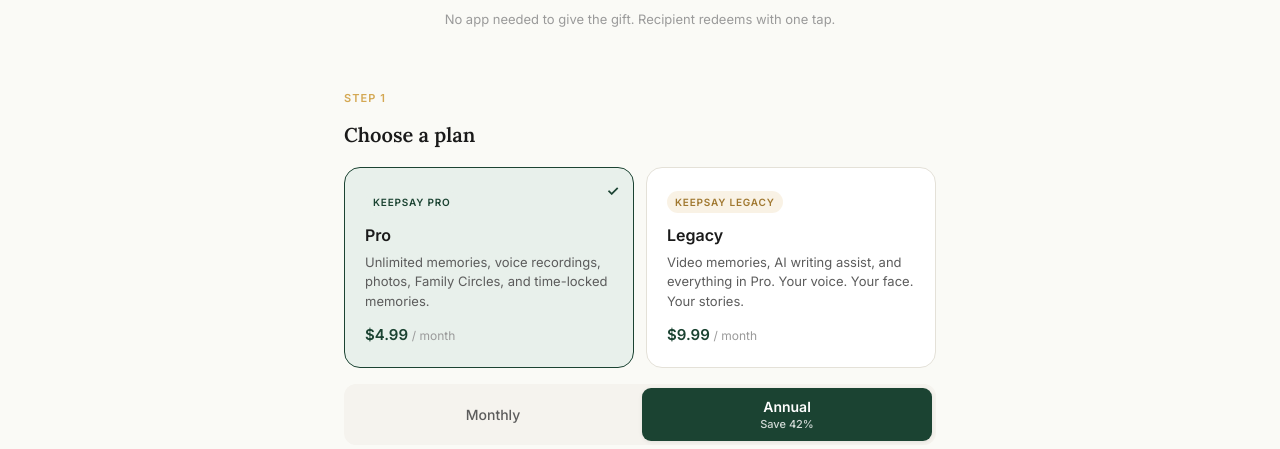
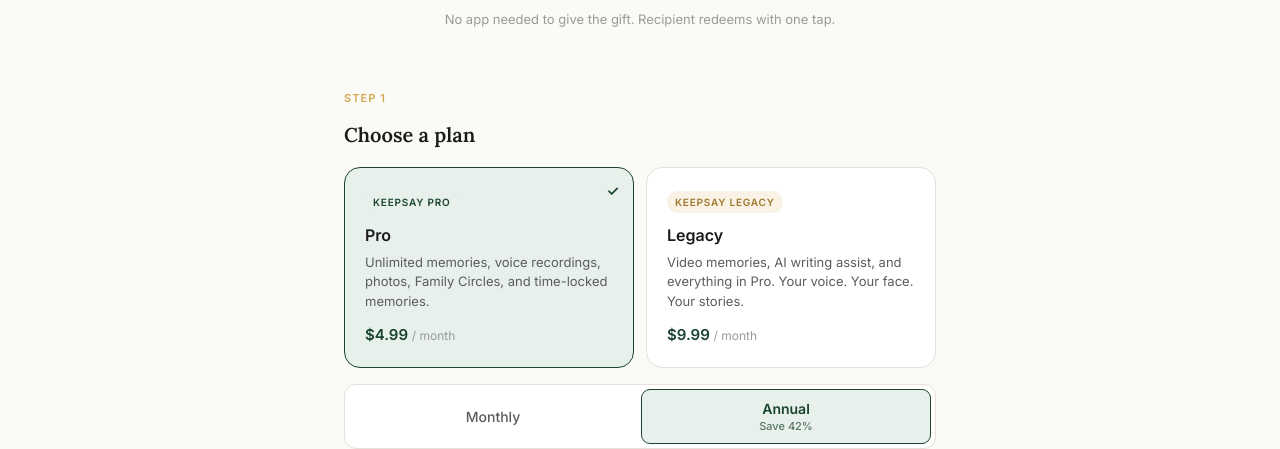
Before and after one commit to pwdunn3-maker/keepsay-web, a website: page gift.html in a window 1280 px wide. Shown: the part 359-808 px from the top of the page. Drawn offline with Linux system fonts and the light colour scheme; a script that the page names is missing.

Commit message:
Gift page: duration toggle matches tier card style — green-light selected, white unselected

```diff
--- a/gift.html
+++ b/gift.html
@@ -63,10 +63,10 @@
     .tier-price-sub { font-size: 12px; color: var(--text-hint); font-weight: 400; }
 
     /* DURATION TOGGLE */
-    .duration-toggle { display: flex; background: var(--warm-gray); border-radius: 12px; padding: 4px; gap: 4px; }
-    .duration-btn { flex: 1; padding: 10px; text-align: center; border-radius: 9px; border: none; background: transparent; cursor: pointer; font-family: 'Inter', sans-serif; font-size: 14px; font-weight: 500; color: var(--text-secondary); transition: all 0.2s; }
-    .duration-btn.active { background: var(--green); color: #fff; font-weight: 600; box-shadow: 0 1px 4px rgba(0,0,0,0.08); }
-    .duration-save { font-size: 11px; color: rgba(255,255,255,0.8); font-weight: 500; display: block; margin-top: 2px; }
+    .duration-toggle { display: flex; background: #fff; border-radius: 12px; padding: 4px; gap: 4px; border: 1.5px solid var(--border); }
+    .duration-btn { flex: 1; padding: 10px; text-align: center; border-radius: 9px; border: none; background: #fff; cursor: pointer; font-family: 'Inter', sans-serif; font-size: 14px; font-weight: 500; color: var(--text-secondary); transition: all 0.2s; }
+    .duration-btn.active { background: var(--green-light); color: var(--green); font-weight: 600; border: 1.5px solid var(--green); }
+    .duration-save { font-size: 11px; color: var(--green); font-weight: 500; display: block; margin-top: 2px; opacity: 0.7; }
 
     /* FORM */
     .form-group { margin-bottom: 16px; }
```
